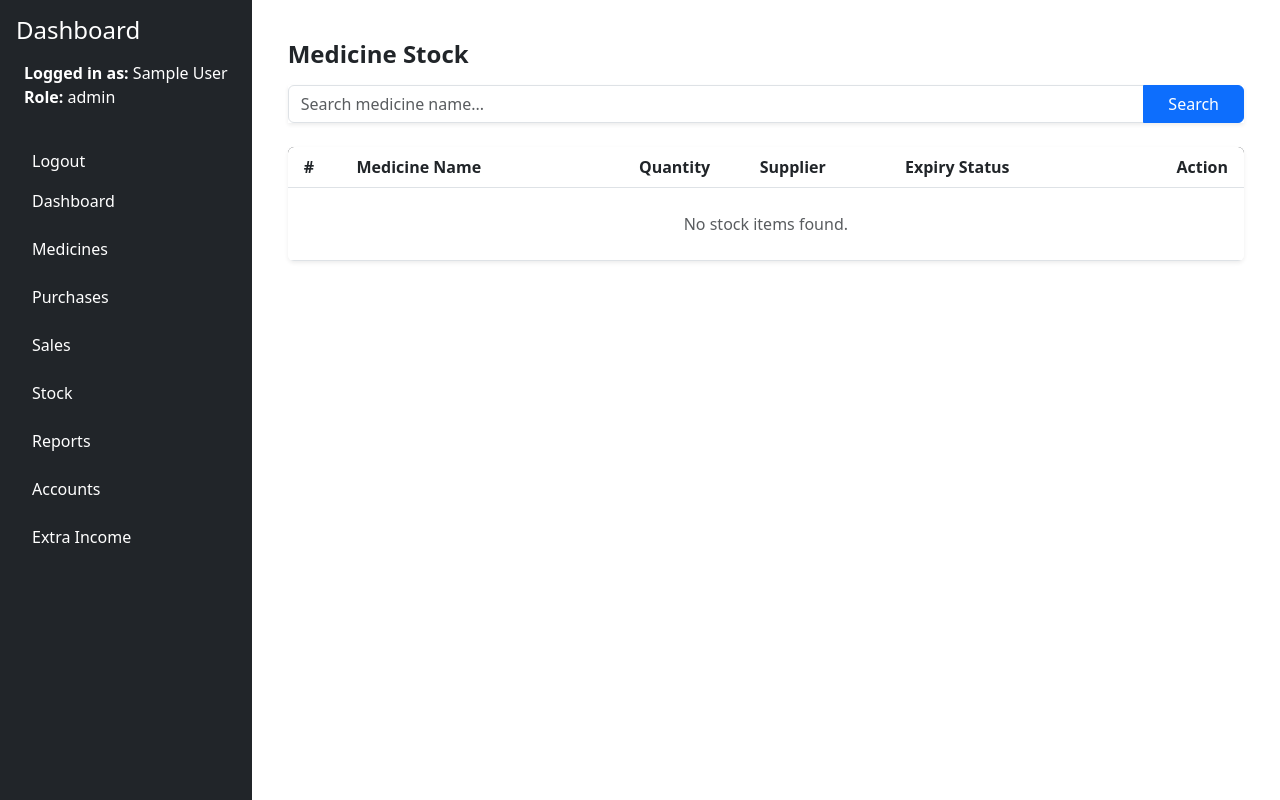
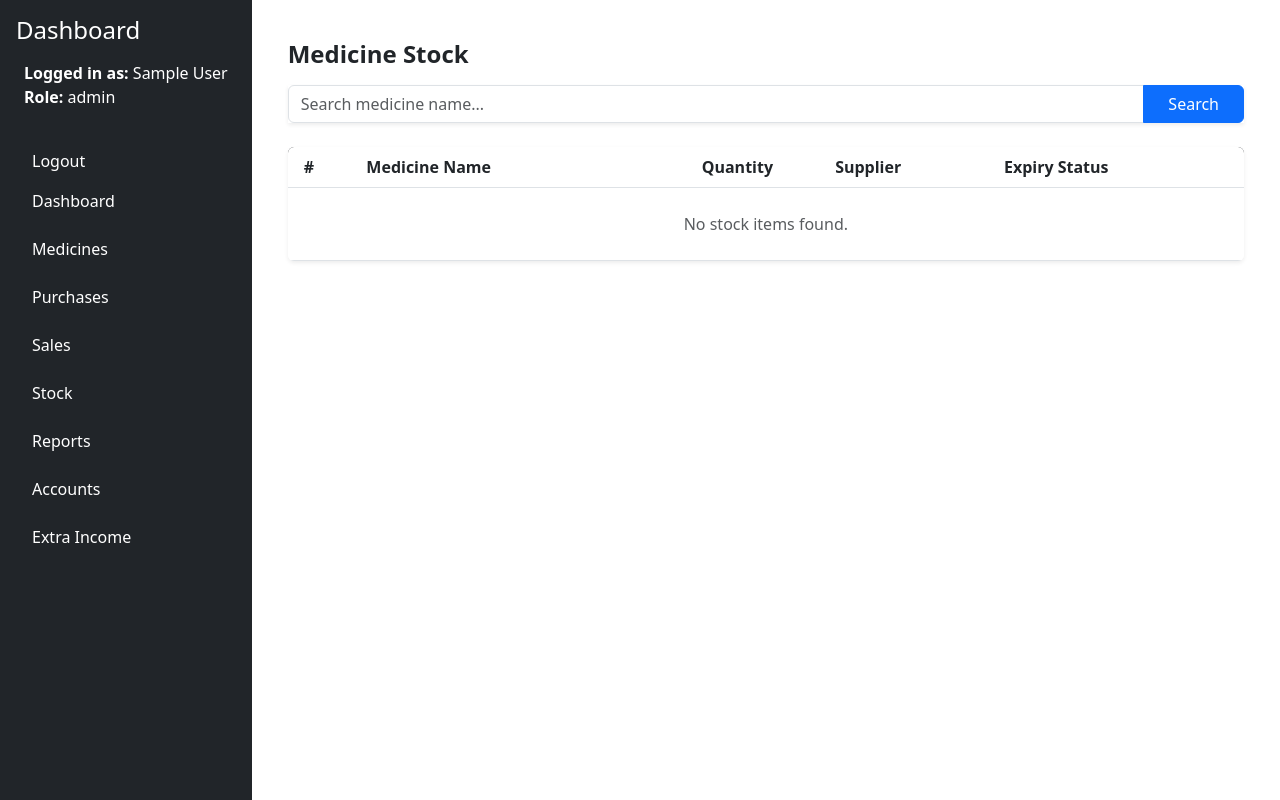
Before and after one commit to Thouhid101090/pharmacy, a Laravel app: page /stocks in a window 1280 px wide. Run offline with Laravel 10, Linux system fonts and the light colour scheme; the visitor is signed in with stand-in values (Sample User, id 1); data that the repository does not hold is empty.

Commit message:
delete off

```diff
--- a/resources/views/stocks/index.blade.php
+++ b/resources/views/stocks/index.blade.php
@@ -31,7 +31,7 @@
                             <th class="text-center">Quantity</th>
                             <th>Supplier</th>
                             <th>Expiry Status</th>
-                            <th class="text-end pe-3">Action</th>
+                            {{-- <th class="text-end pe-3">Action</th> --}}
                         </tr>
                         </tr>
                     </thead>
@@ -61,7 +61,7 @@
                                         <span class="text-muted">{{ $stock->expiry_date ?? '-' }}</span>
                                     @endif
                                 </td>
-                                <td class="text-end pe-3">
+                                {{-- <td class="text-end pe-3">
                                     <form action="{{ route('stocks.destroy', $stock->id) }}" method="POST"
                                         onsubmit="return confirm('Delete this stock record? This action cannot be undone.');">
                                         @csrf
@@ -70,7 +70,7 @@
                                             <i class="bi bi-trash">Delete</i>
                                         </button>
                                     </form>
-                                </td>
+                                </td> --}}
                             </tr>
                         @empty
                             <tr>
```
